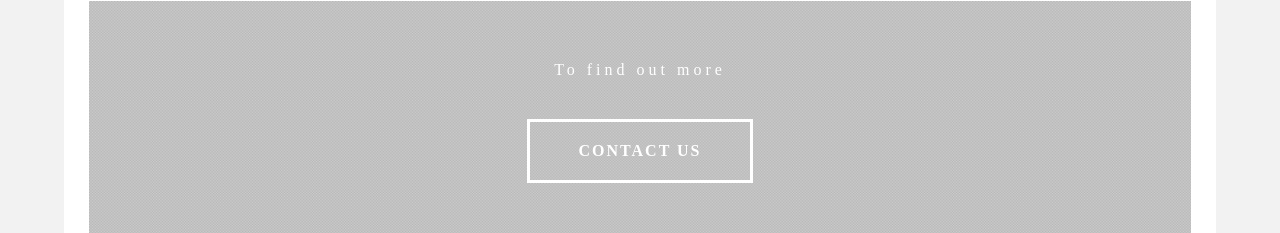
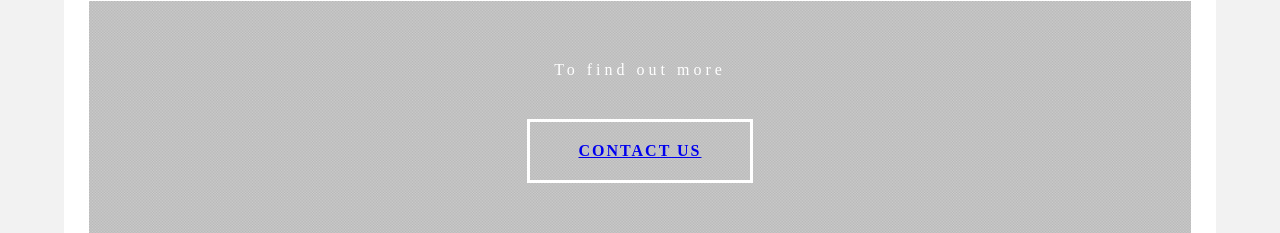
Before and after one commit to rosschandler/TrainingZone, a plain HTML site: page History.html in a window 1280 px wide. Shown: the part 454-687 px from the top of the page. Drawn offline with Linux system fonts and the light colour scheme.

Commit message:
Add updated files

```diff
--- a/History.html
+++ b/History.html
@@ -57,7 +57,7 @@
    <section class="footer_banner" id="contact">
     <h2 class="hidden">Footer Banner Section </h2>
     <p class="hero_header">To find out more</p>
-    <div class="button">Contact Us</div>
+    <div class="button"><a href="../Ross Web Design/Contact.html">Contact Us</a></div>
   </section>
   <!-- Copyrights Section -->
   <div class="copyright">&copy;2015 - <strong>Light Theme</strong></div>
```
Also changed, not shown: Untitled-7.html (+1 -1 lines), index.html (+1 -1 lines), ourtrainers.html (+1 -1 lines).
